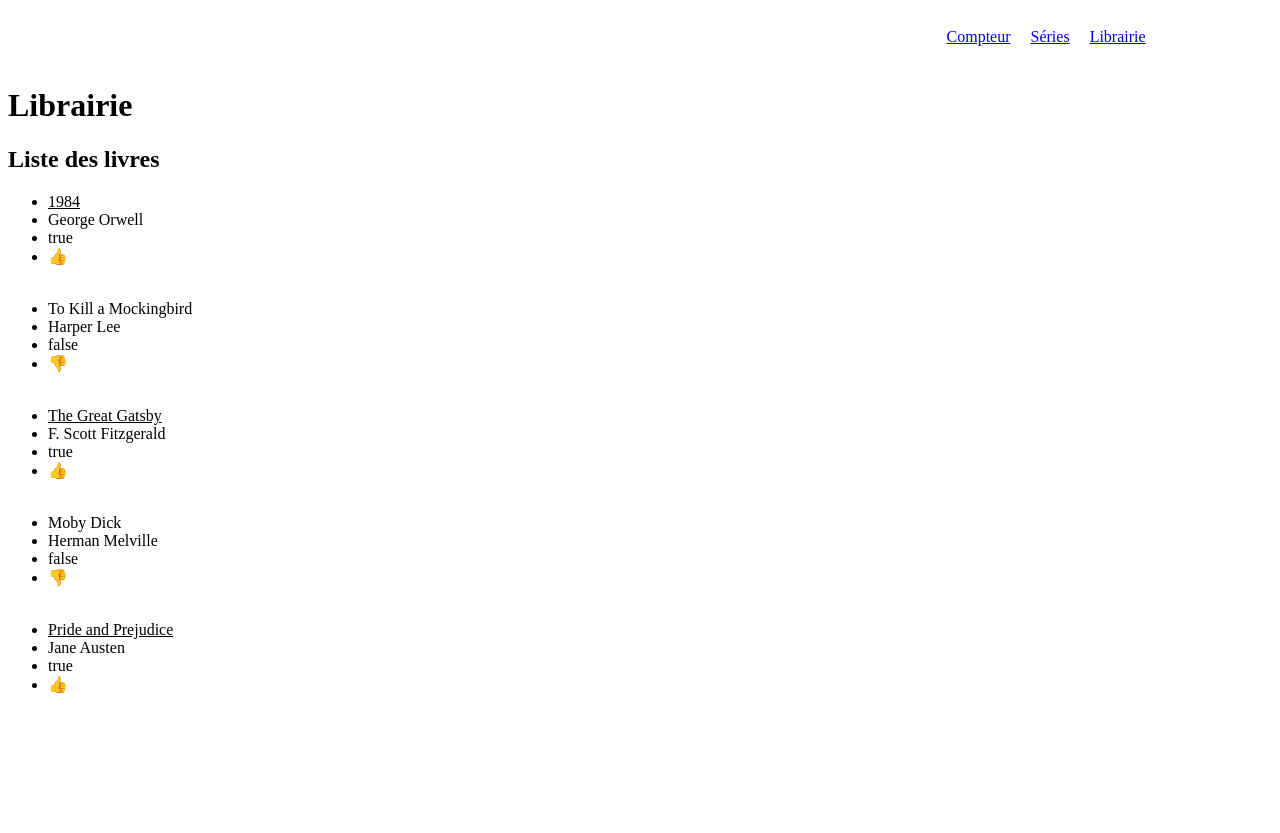
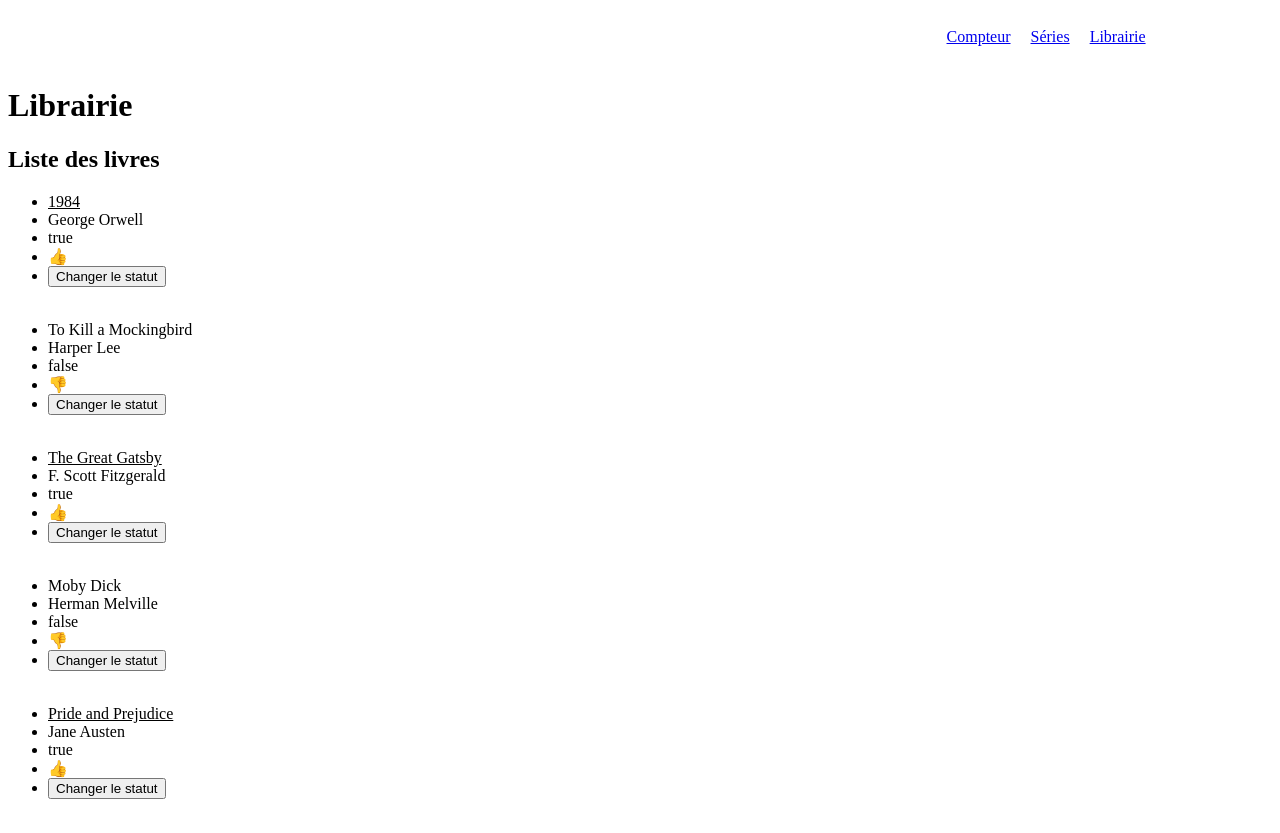
Before and after one commit to JulienBrancourt/exos_angular, an Angular app: page /librairie in a window 1280 px wide. Before the commit the page ends 800 px from the top, so only its background shows below. Built offline with nearby package versions, Linux system fonts and the light colour scheme.

Commit message:
ajout bouton

```diff
--- a/src/app/pages/librairie/librairie.component.html
+++ b/src/app/pages/librairie/librairie.component.html
@@ -8,6 +8,7 @@
       <li>{{b.author}}</li>
       <li>{{b.isRead}}</li>
       <li>{{ b.title | read: b.isRead }}</li>
+      <li><button (click)="toggleRead(b)">Changer le statut</button></li>
       <br>
     </ul>
   }
--- a/src/app/pages/librairie/librairie.component.ts
+++ b/src/app/pages/librairie/librairie.component.ts
@@ -45,4 +45,8 @@ export class LibrairieComponent {
     this.read = read
   }
 
+  toggleRead(book: { isRead: boolean; }) {
+    book.isRead = !book.isRead;
+  }
+
 }
```
